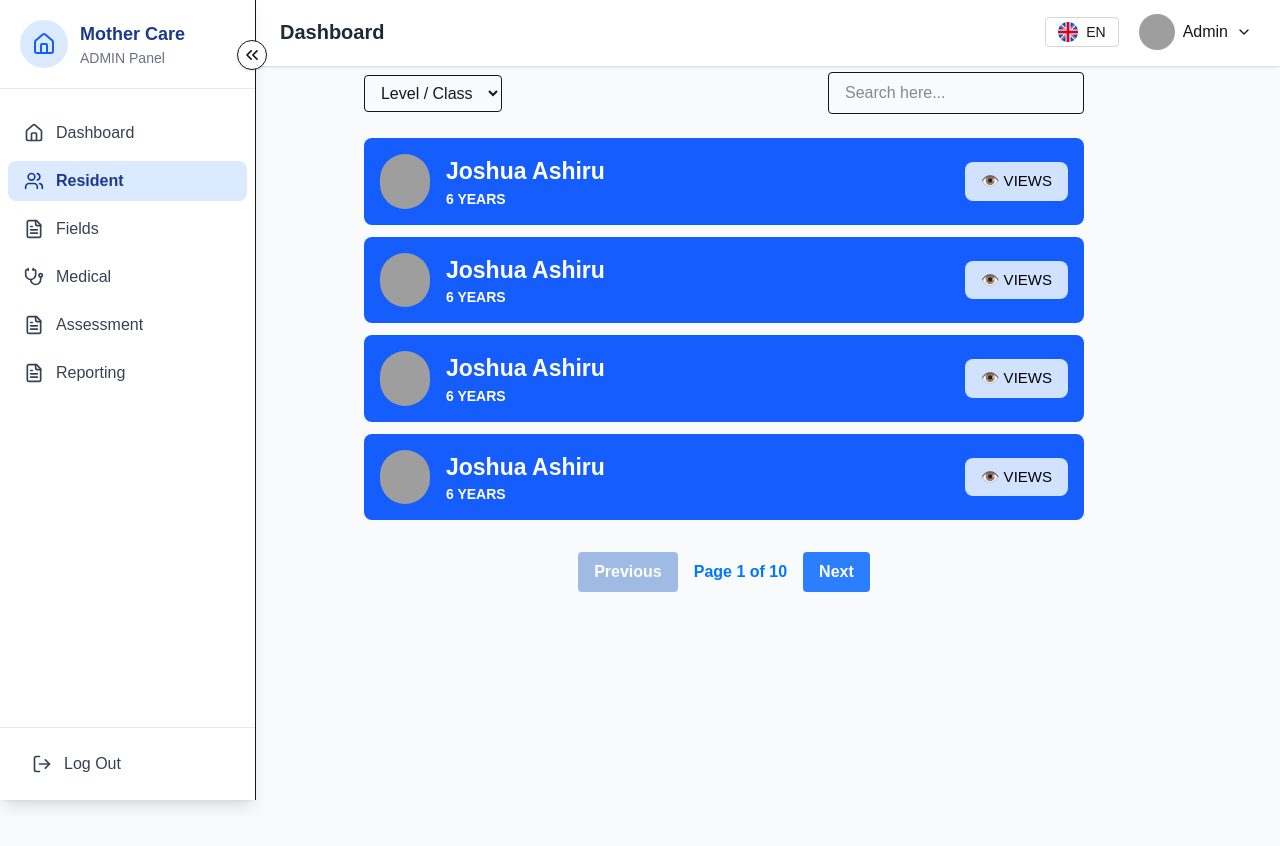
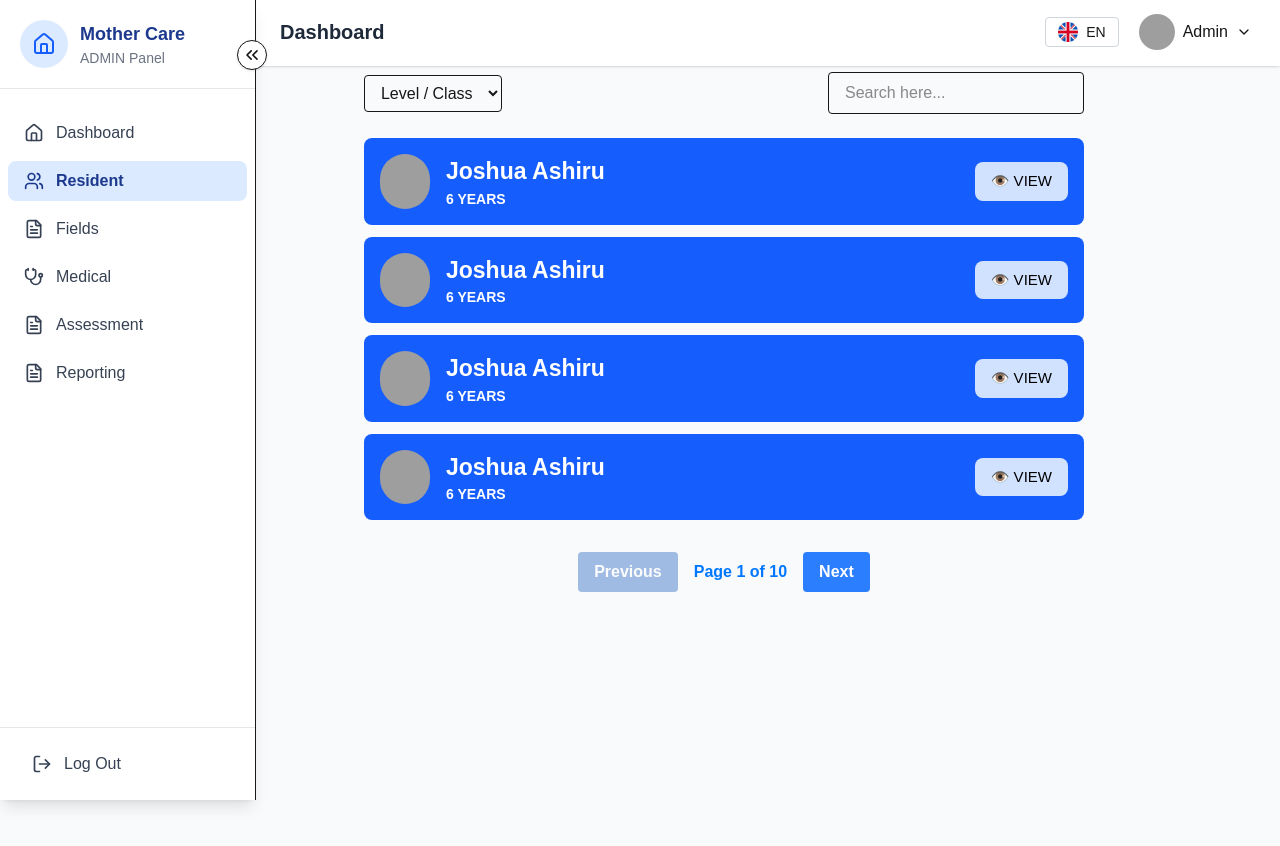
Before and after one commit to thounsova/mothercare-front-end, a Next.js app: page /dashboard/resident in a window 1280 px wide. Shown: the top 846 px of the page. Built offline with nearby package versions, Linux system fonts and the light colour scheme; grey boxes are pictures that could not be loaded.

Commit message:
residents-lists

```diff
--- a/app/dashboard/resident/page.tsx
+++ b/app/dashboard/resident/page.tsx
@@ -59,7 +59,7 @@ export default function ResidentList() {
               </div>
 
               <button className="flex items-center justify-center gap-2 px-4 py-2 rounded-lg bg-[#ddeafff1] text-black text-[15px]">
-                👁️ VIEWS
+                👁️ VIEW
               </button>
             </div>
           ))}
```
